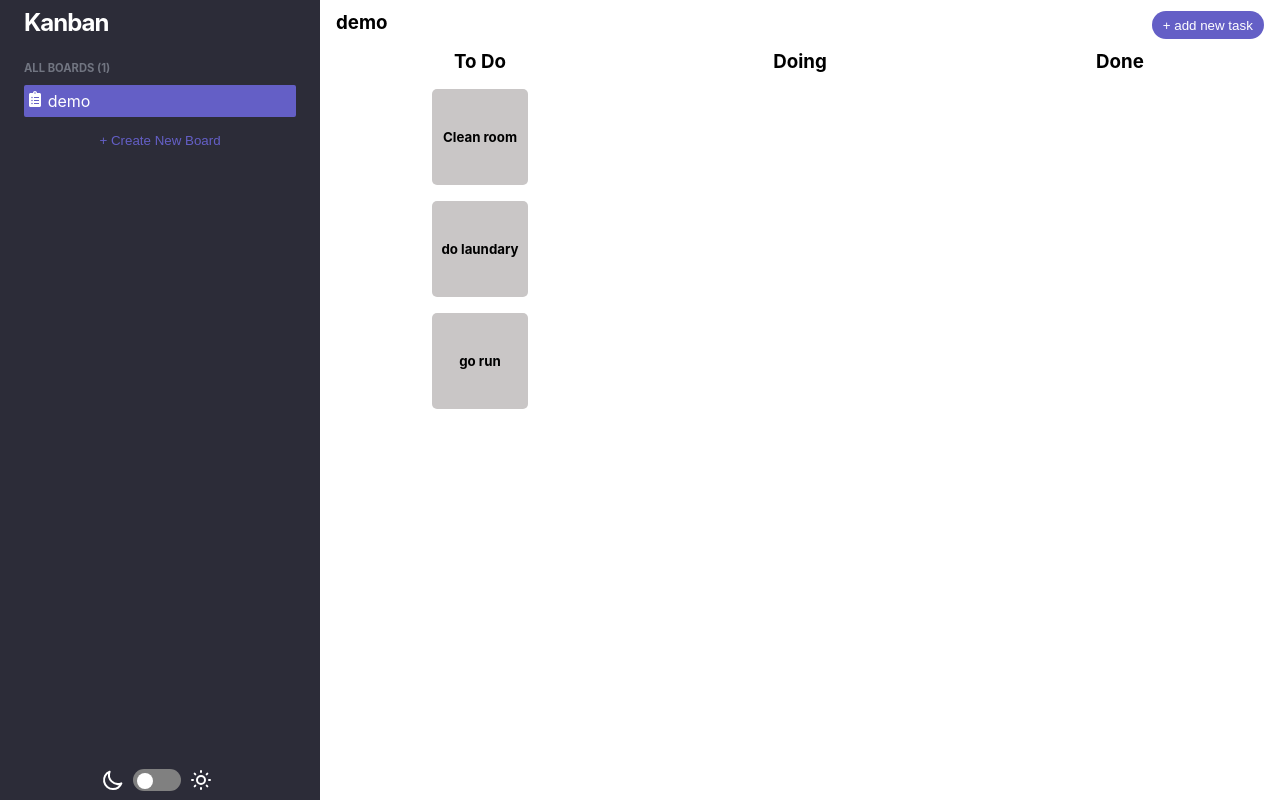
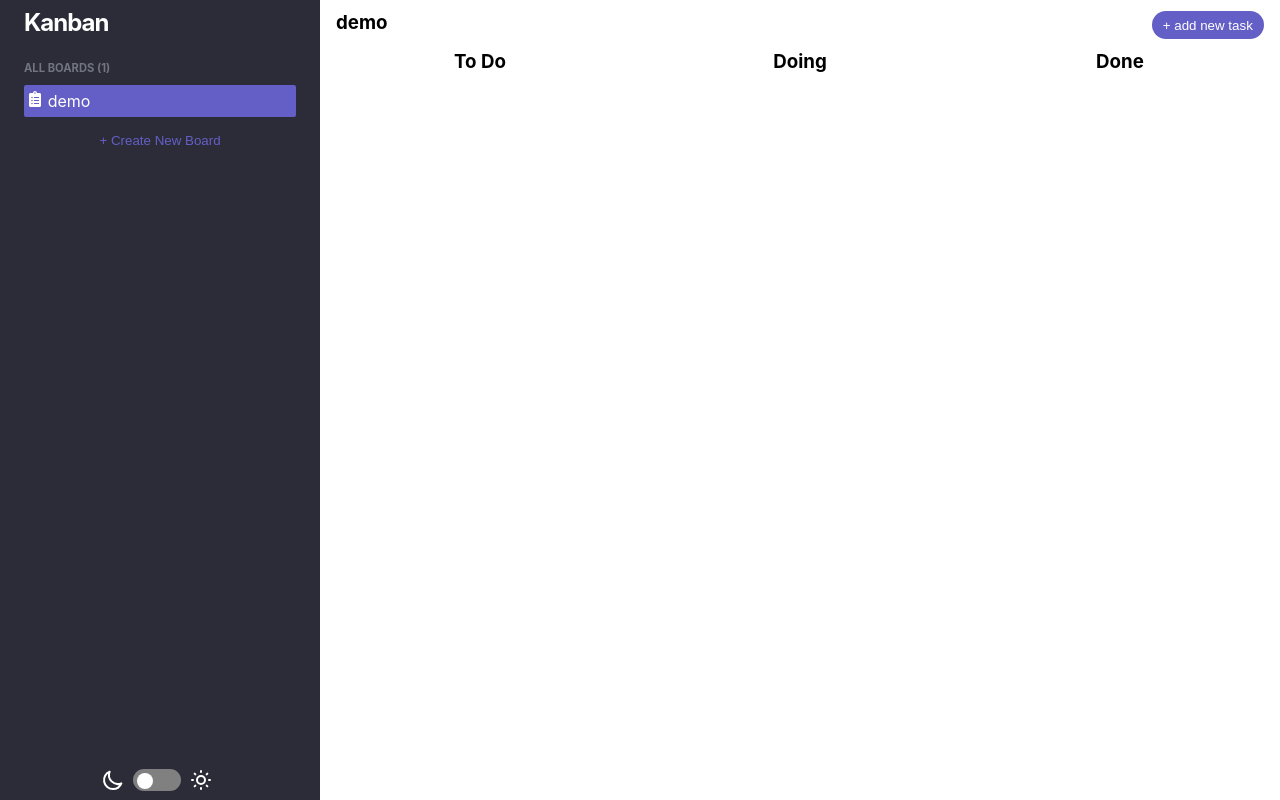
Before and after one commit to anmol1468/kanban, a React (Create React App) app: page / in a window 1280 px wide. Built offline with nearby package versions, Linux system fonts and the light colour scheme.

Commit message:
implemented localStorage

```diff
--- a/src/componenets/board/Board.jsx
+++ b/src/componenets/board/Board.jsx
@@ -6,32 +6,25 @@ import { useDrop } from 'react-dnd'
 import { addToDo, addDoing, addDone, removeToDo, removeDoing, removeDone } from '../projectSlice'
 import PromptBox from '../promptBox/PromptBox'
 
+// const toDo = localStorage.getItem(`toDo`)
 
 const Board = ({projects, visibleProjectIndex}) => {
+
+
+  const toDo = localStorage.getItem(`projects`) !== null ? JSON.parse(localStorage.getItem(`projects`))[visibleProjectIndex].toDo : [];
+  const doing = localStorage.getItem(`projects`) !== null ? JSON.parse(localStorage.getItem(`projects`))[visibleProjectIndex].doing : [];
+  const done = localStorage.getItem(`projects`) !== null ? JSON.parse(localStorage.getItem(`projects`))[visibleProjectIndex].done : [];
+
+
+  // const toDo = localStorage.getItem(`toDo${visibleProjectIndex}`) !==null? JSON.parse(localStorage.getItem(`toDo${visibleProjectIndex}`)) : [];
+  // const doing = localStorage.getItem(`doing${visibleProjectIndex}`) !==null? JSON.parse(localStorage.getItem(`doing${visibleProjectIndex}`)) : [];
+  // const done = localStorage.getItem(`done${visibleProjectIndex}`) !==null? JSON.parse(localStorage.getItem(`done${visibleProjectIndex}`)) : [];
 
 
   const [showPromt, setShowPrompt] = useState(false)
   const toggleShowPromt = () => {
     setShowPrompt(!showPromt)
   }
-
-
-  const newTask = () => {
-
-    const task = prompt('Enter task')
-    const description = prompt('Describe your task')
-    const id = Math.random()
-
-    if (task.length) {
-    dispatch(addToDo({
-      taskInfo: task,
-      description: description,
-      taskId: id,
-      projectIndex: visibleProjectIndex
-    }))
-  }
-
-}
 
 
   const dispatch = useDispatch();
@@ -87,9 +80,9 @@ const Board = ({projects, visibleProjectIndex}) => {
       </div>
 
       <div className={styles.board}>
-        <State ref1={toDoDrop} type='To Do' list={projects[visibleProjectIndex].toDo} />
-        <State ref1={doingDrop} type='Doing' list={projects[visibleProjectIndex].doing} />
-        <State ref1={doneDrop} type='Done' list={projects[visibleProjectIndex].done} />
+        <State ref1={toDoDrop} type='To Do' list={toDo} />
+        <State ref1={doingDrop} type='Doing' list={doing} />
+        <State ref1={doneDrop} type='Done' list={done} />
       </div>
 
       <PromptBox visible={showPromt} changeVisible={setShowPrompt} visibleProjectIndex={visibleProjectIndex} />
--- a/src/componenets/projectSlice.js
+++ b/src/componenets/projectSlice.js
@@ -1,33 +1,50 @@
-import { createSlice } from "@reduxjs/toolkit";
+import { createSlice,  } from "@reduxjs/toolkit";
 
-const initialState = {
+const projects = localStorage.getItem('projects') !== null? {
+  visibleProjectIndex: 0,
+  projects: JSON.parse(localStorage.getItem('projects'))}: {
   visibleProjectIndex: 0,
   projects: [
     {
       id:1,
       name: 'demo',
-      toDo: [
-    {
-      id: 1,
-      info: 'Clean room',
-      description: 'description of the task'
-    },
-    {
-      id: 2,
-      info: 'do laundary',
-      description: 'description of the task'
-    },
-    {
-      id: 3,
-      info: 'go run',
-      description: 'description of the task'
-    },
-      ],
+      toDo: [],
       doing: [],
       done: [],
     }
   ]
-}
+};
+
+const initialState = projects
+
+// const initialState = {
+//   visibleProjectIndex: 0,
+//   projects: [
+//     {
+//       id:1,
+//       name: 'demo',
+//       toDo: [
+//     // {
+//     //   id: 1,
+//     //   info: 'Clean room',
+//     //   description: 'description of the task'
+//     // },
+//     // {
+//     //   id: 2,
+//     //   info: 'do laundary',
+//     //   description: 'description of the task'
+//     // },
+//     // {
+//     //   id: 3,
+//     //   info: 'go run',
+//     //   description: 'description of the task'
+//     // },
+//       ],
+//       doing: [],
+//       done: [],
+//     }
+//   ]
+// }
 
 const projectSlice = createSlice({
   name: "projects",
@@ -44,7 +61,10 @@ const projectSlice = createSlice({
         toDo: [],
         doing: [],
         done: [],
-      });}
+      });
+
+      localStorage.setItem(`projects`, JSON.stringify(state.projects))
+    }
     },
     changeVisibleProject: (state, action) => {
       state.visibleProjectIndex = action.payload
@@ -65,7 +85,11 @@ const projectSlice = createSlice({
         id: action.payload.taskId,
         info: action.payload.taskInfo,
         description: action.payload.description
-      })}
+      })
+
+
+    localStorage.setItem('projects', JSON.stringify(state.projects))
+    }
     },
     addDoing: (state, action) => {
       let taskAlreadyExists = false;
@@ -82,7 +106,11 @@ const projectSlice = createSlice({
         id: action.payload.taskId,
         info: action.payload.taskInfo,
         description: action.payload.description
-      })}
+      })
+
+
+      localStorage.setItem('projects', JSON.stringify(state.projects))
+    }
     },
     addDone: (state, action) => {
       let taskAlreadyExists = false;
@@ -99,18 +127,27 @@ const projectSlice = createSlice({
         id: action.payload.taskId,
         info: action.payload.taskInfo,
         description: action.payload.description
-      })}
+      })
+
+    localStorage.setItem('projects', JSON.stringify(state.projects))
+    }
     },
 
 
     removeToDo: (state, action) => {
       state.projects[state.visibleProjectIndex].toDo = state.projects[state.visibleProjectIndex].toDo.filter(task => task.id !== action.payload.taskId);
+
+      localStorage.setItem('projects', JSON.stringify(state.projects))
     },
     removeDoing: (state, action) => {
       state.projects[state.visibleProjectIndex].doing = state.projects[state.visibleProjectIndex].doing.filter(task => task.id !== action.payload.taskId);
+
+      localStorage.setItem('projects', JSON.stringify(state.projects))
     },
     removeDone: (state, action) => {
-      state.projects[state.visibleProjectIndex].done = state.projects[action.payload.projectIndex].done.filter(task => task.id !== action.payload.taskId);
+      state.projects[state.visibleProjectIndex].done = state.projects[state.visibleProjectIndex].done.filter(task => task.id !== action.payload.taskId);
+
+      localStorage.setItem('projects', JSON.stringify(state.projects))
     },
   },
 });
--- a/src/componenets/state/State.jsx
+++ b/src/componenets/state/State.jsx
@@ -3,6 +3,8 @@ import styles from './State.module.scss'
 import Card from '../card/Card'
 
 // state here means what level the task is at - to do, doing or done (it is a coloumn component)
+
+
 
 function State({type, list, ref1}) {
   return (
--- a/src/componenets/state/State.module.scss
+++ b/src/componenets/state/State.module.scss
@@ -3,7 +3,6 @@
   display: flex;
   flex-direction: column;
   align-items: center;
-
 
   ul {
     text-align: center;
```
